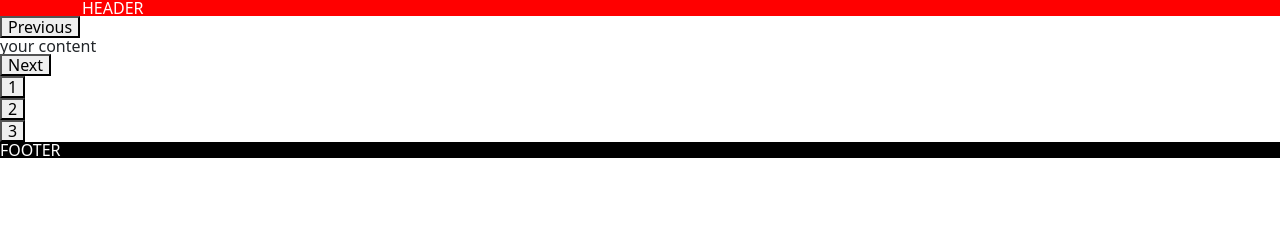
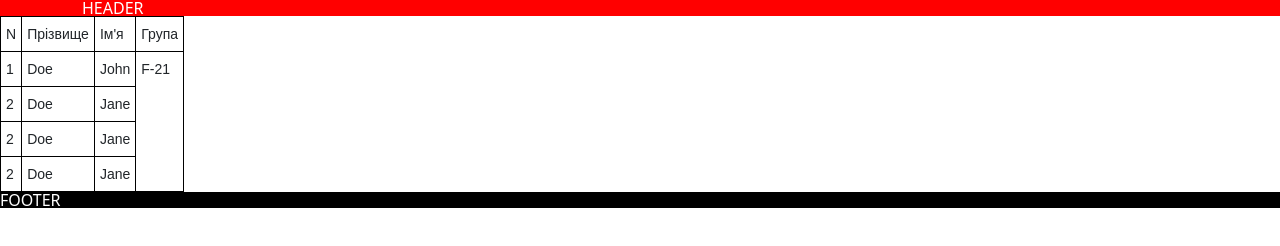
Before and after one commit to martafrait/tempate_scss_gulp, a website: page src/index.html in a window 1280 px wide. Drawn offline with nearby package versions, Linux system fonts and the light colour scheme; files that its build step writes are made by us from their sources.

Commit message:
create tamplate table

```diff
--- a/src/index.html
+++ b/src/index.html
@@ -12,7 +12,7 @@
 <body>
     @@include("components/_header.html")
 
-    @@include("pages/page-template.html")
+    @@include("pages/home.html")
 
     @@include("components/_footer.html")
     @@include("icons/_icons.html")
--- /dev/null
+++ b/src/pages/home.html
@@ -0,0 +1,38 @@
+<section class="home">
+  <table class="tg">
+    <thead>
+      <tr>
+        <th class="tg-0lax">N</th>
+        <th class="tg-0lax">Прізвище</th>
+        <th class="tg-0lax">Ім'я</th>
+        <th class="tg-0lax">Група</th>
+      </tr>
+    </thead>
+    <tbody>
+      <tr>
+        <td class="tg-0lax">1</td>
+        <td class="tg-0lax">Doe</td>
+        <td class="tg-0lax">John</td>
+        <td rowspan="4" class="tg-0lax">F-21</td>
+      </tr>
+      <tr>
+        <td class="tg-0lax">2</td>
+        <td class="tg-0lax">Doe</td>
+        <td class="tg-0lax">Jane</td>
+        <!-- <td class="tg-0lax"></td> -->
+      </tr>
+      <tr>
+        <td class="tg-0lax">2</td>
+        <td class="tg-0lax">Doe</td>
+        <td class="tg-0lax">Jane</td>
+        <!-- <td class="tg-0lax"></td> -->
+      </tr>
+      <tr>
+        <td class="tg-0lax">2</td>
+        <td class="tg-0lax">Doe</td>
+        <td class="tg-0lax">Jane</td>
+        <!-- <td class="tg-0lax"></td> -->
+      </tr>
+    </tbody>
+  </table>
+</section>
--- a/src/pages/page-template.html
+++ /dev/null
@@ -1,7 +0,0 @@
-<section class="template">
-    <div class="your-class">
-        <div>your content</div>
-        <div>your content</div>
-        <div>your content</div>
-      </div>
-</section>
--- /dev/null
+++ b/src/sass/pages/home.scss
@@ -0,0 +1,32 @@
+.tg {
+    border-collapse: collapse;
+    border-spacing: 0;
+}
+
+.tg td {
+    border-color: black;
+    border-style: solid;
+    border-width: 1px;
+    font-family: Arial, sans-serif;
+    font-size: 14px;
+    overflow: hidden;
+    padding: 10px 5px;
+    word-break: normal;
+}
+
+.tg th {
+    border-color: black;
+    border-style: solid;
+    border-width: 1px;
+    font-family: Arial, sans-serif;
+    font-size: 14px;
+    font-weight: normal;
+    overflow: hidden;
+    padding: 10px 5px;
+    word-break: normal;
+}
+
+.tg .tg-0lax {
+    text-align: left;
+    vertical-align: top
+}
--- a/src/sass/style.scss
+++ b/src/sass/style.scss
@@ -9,3 +9,5 @@
 
 @import "components/header";
 @import "components/footer";
+
+@import "pages/home.scss";
```
